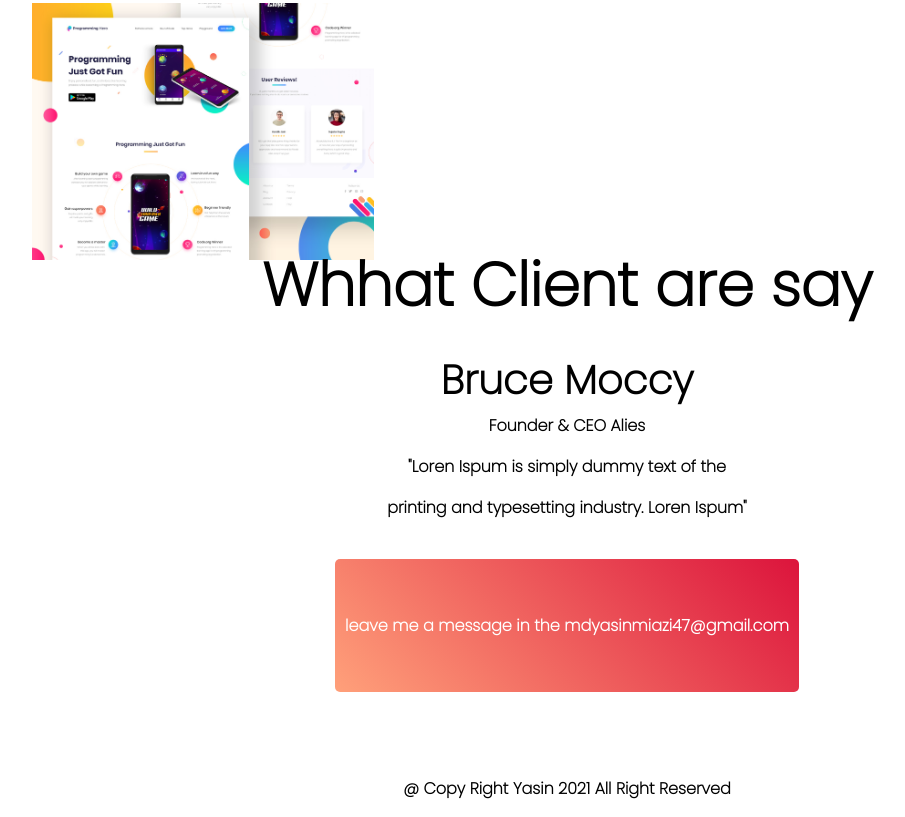
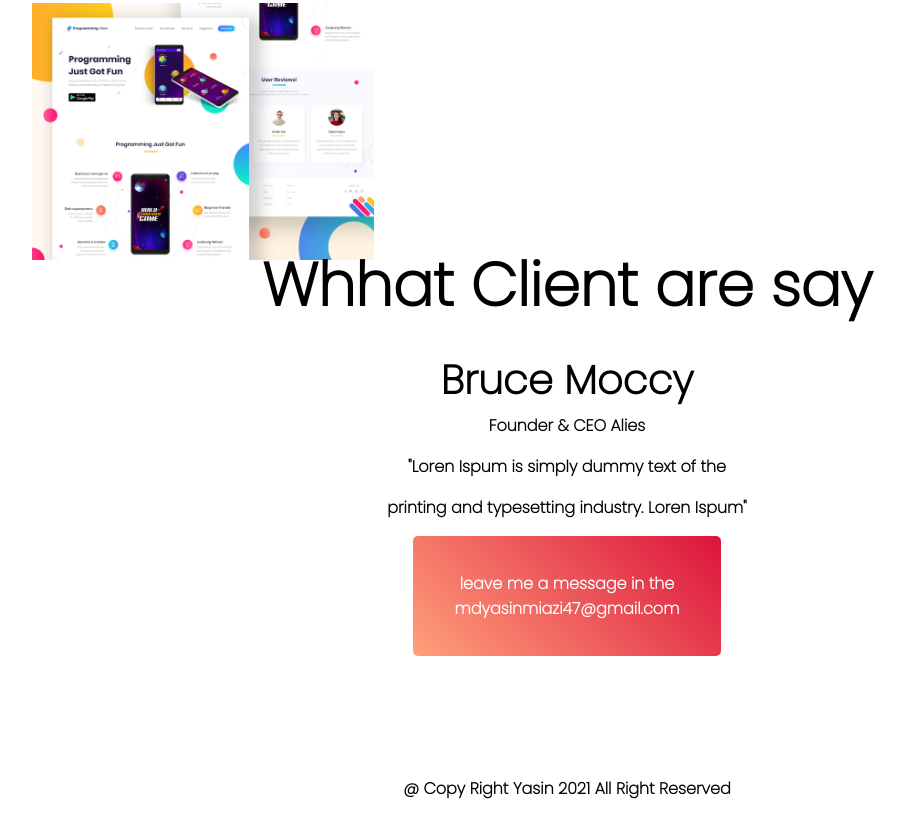
Before and after one commit to Md-Yasin-Miazi/Personal-Website, a plain HTML site: page index.html in a window 1280 px wide. Shown: the part 1800-2617 px from the top of the page, without its empty margins (73-978 px from the left). Drawn offline with Linux system fonts and the light colour scheme.

Commit message:
complete

```diff
--- a/index.html
+++ b/index.html
@@ -56,8 +56,7 @@
                         "Loren Ispum is simply dummy text of the </p> <p> printing and typesetting industry. Loren Ispum"
                     </p>
 
-                    <a class="contuct-button" target="_blank" href="">leave me a message in the mdyasinmiazi47@gmail.com</a>
-                </div>
+                    <a class="contuct-button" target="_blank" href="">leave me a message in the<br>mdyasinmiazi47@gmail.com</a>
                 </div>
             </section>
         <footer>
--- a/style.css
+++ b/style.css
@@ -58,10 +58,10 @@ h1 {
 .contuct-button {
     text-decoration: none;
     background-image: linear-gradient(45deg,lightsalmon,crimson);
-    padding: 55px 10px;
+    padding: 35px 42px;
     border-radius: 5px;
     color: white;
     text-align: center;
-    line-height: 180px;
+    display: inline-block;
 }
 footer p { text-align: center;}
```
